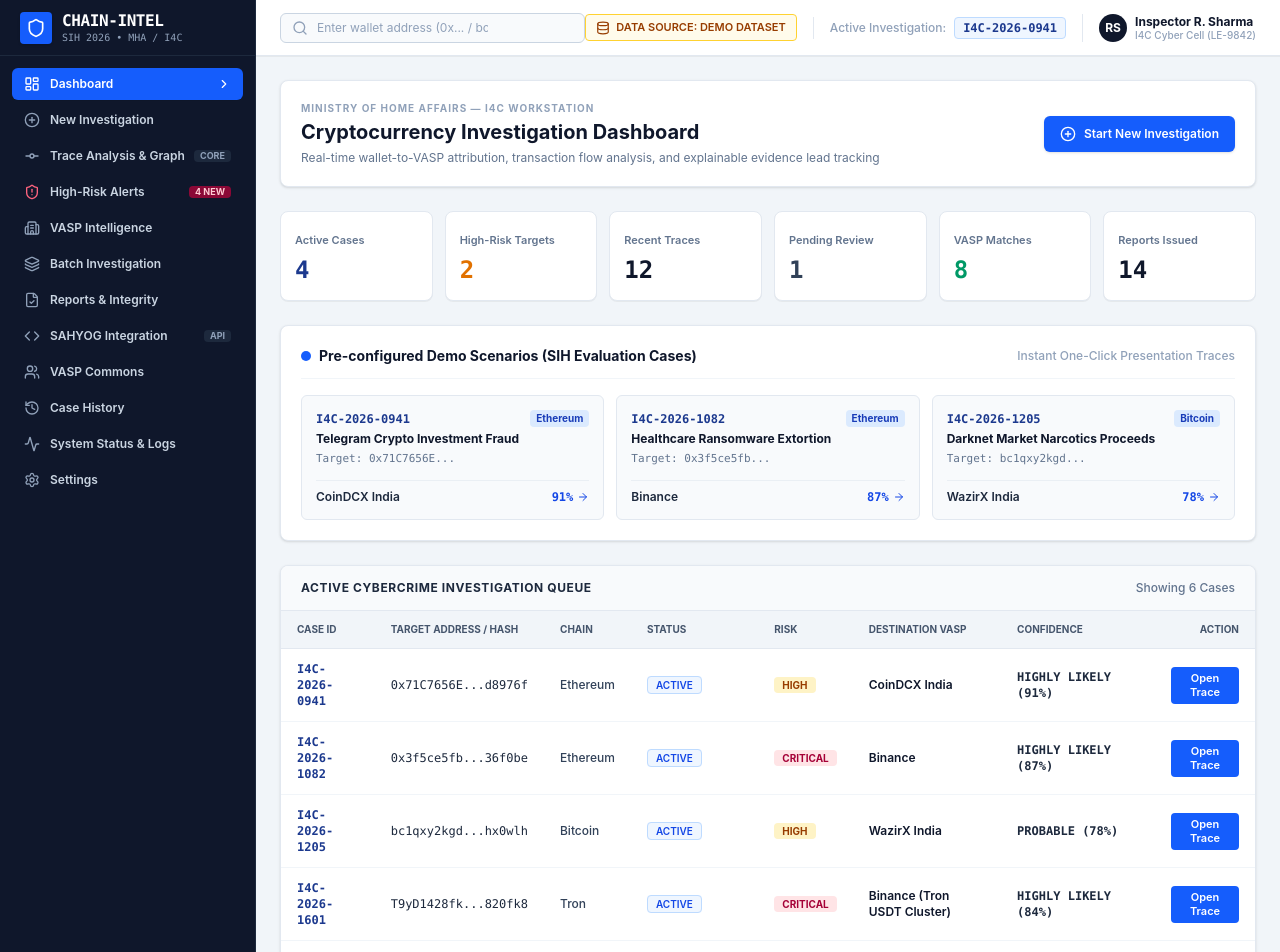
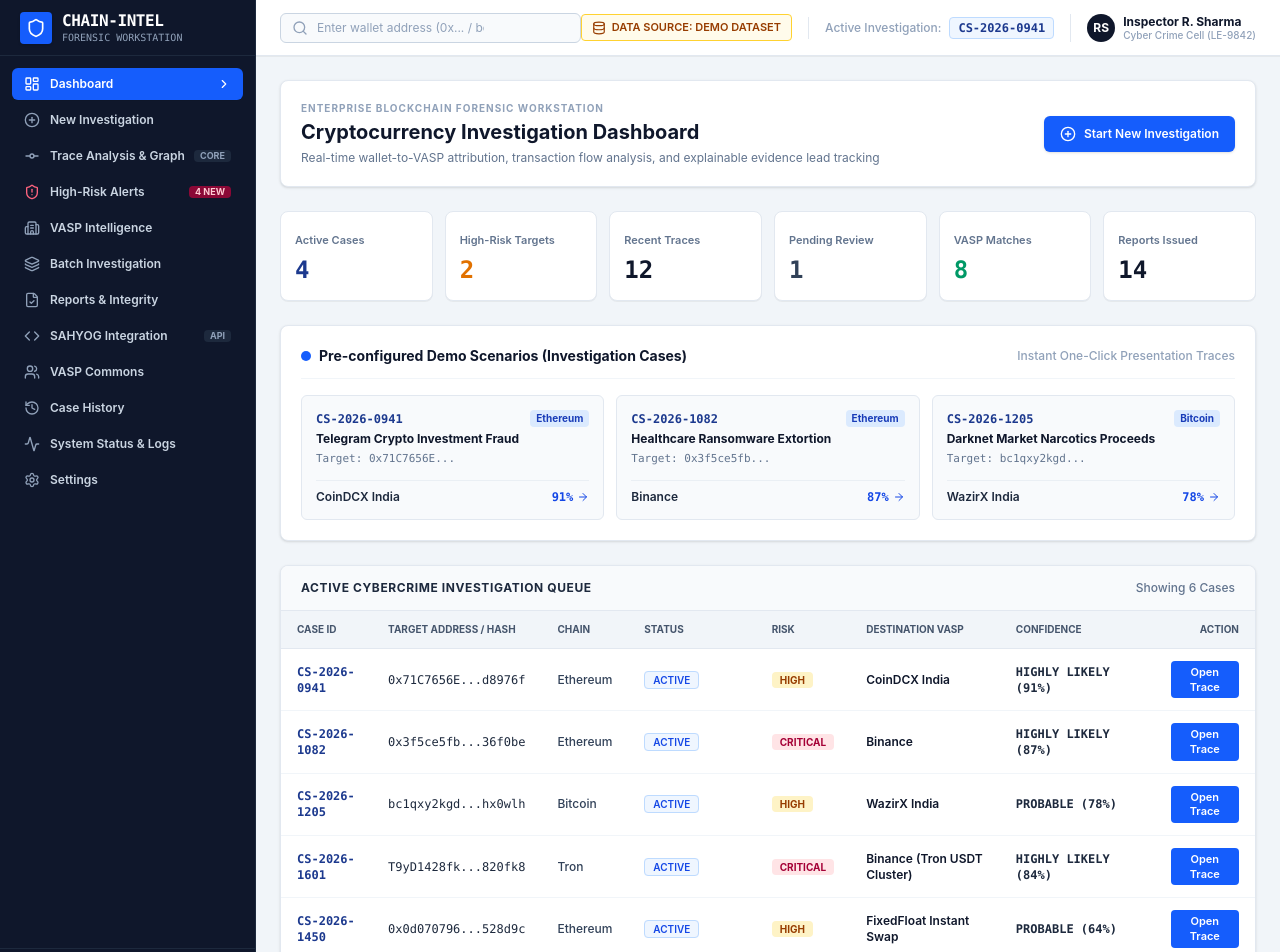
Before and after one commit to hrshjswniii/Chain-Intel, a React (Vite) app: page / in a window 1280 px wide. Shown: the top 952 px of the page. Built offline with nearby package versions, Linux system fonts and the light colour scheme; what cytoscape-dagre would draw is missing.

Commit message:
refactor: remove SIH, MHA, and problem statement branding from UI screens

```diff
--- a/index.html
+++ b/index.html
@@ -4,8 +4,8 @@
     <meta charset="UTF-8" />
     <link rel="icon" type="image/svg+xml" href="/favicon.svg" />
     <meta name="viewport" content="width=device-width, initial-scale=1.0" />
-    <title>CHAIN-INTEL — Blockchain Intelligence & Wallet-to-VASP Attribution Platform (SIH 2026)</title>
-    <meta name="description" content="CHAIN-INTEL: Investigator-facing blockchain intelligence & wallet-to-VASP attribution platform. Ministry of Home Affairs / I4C - SIH 2026 Problem Statement 26182." />
+    <title>CHAIN-INTEL — Blockchain Intelligence & Wallet-to-VASP Attribution Platform</title>
+    <meta name="description" content="CHAIN-INTEL: Investigator-facing blockchain intelligence & wallet-to-VASP attribution platform for cryptocurrency cybercrime tracing and VASP attribution." />
     <link rel="preconnect" href="https://fonts.googleapis.com">
     <link rel="preconnect" href="https://fonts.gstatic.com" crossorigin>
     <link href="https://fonts.googleapis.com/css2?family=Inter:wght@400;500;600;700;800;900&family=JetBrains+Mono:wght@400;500;600;700&display=swap" rel="stylesheet">
--- a/src/App.tsx
+++ b/src/App.tsx
@@ -89,7 +89,7 @@ export function App() {
 
     const newCaseData: InvestigationCase = {
       id: `TB-SEARCH-${Date.now().toString().slice(-4)}`,
-      caseReference: `I4C-2026-${Math.floor(1000 + Math.random() * 9000)}`,
+      caseReference: `CS-2026-${Math.floor(1000 + Math.random() * 9000)}`,
       investigator: 'Inspector R. Sharma (ID: LE-9842)',
       incidentType: 'Ad-hoc Wallet Trace Investigation',
       targetInput: targetAddr,
@@ -213,7 +213,7 @@ export function App() {
       ],
       timeline: [],
       narrative: generateInvestigatorNarrative({
-        caseReference: `I4C-2026-${Math.floor(1000 + Math.random() * 9000)}`,
+        caseReference: `CS-2026-${Math.floor(1000 + Math.random() * 9000)}`,
         targetInput: targetAddr,
         chain: detection.chain,
         vaspDestination: vaspName,
@@ -246,7 +246,7 @@ export function App() {
 
     const fullCase: InvestigationCase = {
       id: newCaseParams.id || `TB-${Date.now()}`,
-      caseReference: newCaseParams.caseReference || 'I4C-2026-9912',
+      caseReference: newCaseParams.caseReference || 'CS-2026-9912',
       investigator: newCaseParams.investigator || 'Inspector R. Sharma (ID: LE-9842)',
       incidentType: newCaseParams.incidentType || 'Cryptocurrency Fraud',
       targetInput: targetAddr,
--- a/src/components/dashboard/DashboardScreen.tsx
+++ b/src/components/dashboard/DashboardScreen.tsx
@@ -18,7 +18,7 @@ export const DashboardScreen: React.FC<DashboardScreenProps> = ({
       <div className="bg-white border border-slate-200 rounded-lg p-5 shadow-sm flex flex-col md:flex-row md:items-center justify-between gap-4">
         <div>
           <span className="text-[10px] font-bold text-slate-400 uppercase tracking-widest block mb-0.5">
-            Ministry of Home Affairs — I4C Workstation
+            Enterprise Blockchain Forensic Workstation
           </span>
           <h1 className="text-xl font-bold text-slate-900">Cryptocurrency Investigation Dashboard</h1>
           <p className="text-xs text-slate-500 mt-1">
@@ -68,12 +68,12 @@ export const DashboardScreen: React.FC<DashboardScreenProps> = ({
         </div>
       </div>
 
-      {/* SIH Presentation Prepared Demo Case Selectors */}
+      {/* Presentation Prepared Demo Case Selectors */}
       <div className="bg-white border border-slate-200 rounded-lg p-5 shadow-sm">
         <div className="flex items-center justify-between border-b border-slate-100 pb-3 mb-4">
           <div className="flex items-center space-x-2">
             <span className="w-2.5 h-2.5 rounded-full bg-blue-600"></span>
-            <h3 className="text-sm font-bold text-slate-900">Pre-configured Demo Scenarios (SIH Evaluation Cases)</h3>
+            <h3 className="text-sm font-bold text-slate-900">Pre-configured Demo Scenarios (Investigation Cases)</h3>
           </div>
           <span className="text-xs text-slate-400 font-medium">Instant One-Click Presentation Traces</span>
         </div>
--- a/src/components/investigation/NewInvestigationScreen.tsx
+++ b/src/components/investigation/NewInvestigationScreen.tsx
@@ -14,7 +14,7 @@ export const NewInvestigationScreen: React.FC<NewInvestigationScreenProps> = ({
   onStartTrace,
   onSelectPresetCase,
 }) => {
-  const [caseRef, setCaseRef] = useState(`I4C-2026-${Math.floor(1000 + Math.random() * 9000)}`);
+  const [caseRef, setCaseRef] = useState(`CS-2026-${Math.floor(1000 + Math.random() * 9000)}`);
   const [investigator, setInvestigator] = useState('Inspector R. Sharma (ID: LE-9842)');
   const [incidentType, setIncidentType] = useState('Investment Fraud / Phishing');
   const [targetInput, setTargetInput] = useState('0x71C7656EC7ab88b098defb751b7401b5f6d8976f');
@@ -103,7 +103,7 @@ export const NewInvestigationScreen: React.FC<NewInvestigationScreenProps> = ({
       {/* Quick Demo Preset Selector */}
       <div className="bg-blue-50/60 border border-blue-200 rounded-lg p-4 flex items-center justify-between">
         <div>
-          <span className="text-xs font-bold text-blue-950 block">Quick Launch SIH Demo Scenario</span>
+          <span className="text-xs font-bold text-blue-950 block">Quick Launch Demo Scenario</span>
           <span className="text-[11px] text-blue-700">Pre-loaded case parameters for instant live judge presentation</span>
         </div>
 
--- a/src/components/layout/Sidebar.tsx
+++ b/src/components/layout/Sidebar.tsx
@@ -64,7 +64,7 @@ export const Sidebar: React.FC<SidebarProps> = ({ activeTab, onSelectTab, alertC
             </span>
             <div>
               <span className="font-extrabold text-base text-white tracking-tight block leading-none font-mono">CHAIN-INTEL</span>
-              <span className="text-[10px] text-slate-400 font-mono block leading-none mt-1">SIH 2026 • MHA / I4C</span>
+              <span className="text-[10px] text-slate-400 font-mono block leading-none mt-1">FORENSIC WORKSTATION</span>
             </div>
           </div>
         </div>
--- a/src/components/layout/TopNav.tsx
+++ b/src/components/layout/TopNav.tsx
@@ -91,7 +91,7 @@ export const TopNav: React.FC<TopNavProps> = ({
           </div>
           <div className="hidden lg:block text-left">
             <span className="block font-bold text-slate-900 leading-none">Inspector R. Sharma</span>
-            <span className="text-[10px] text-slate-400 leading-none block mt-0.5">I4C Cyber Cell (LE-9842)</span>
+            <span className="text-[10px] text-slate-400 leading-none block mt-0.5">Cyber Crime Cell (LE-9842)</span>
           </div>
         </div>
       </div>
--- a/src/components/reports/ReportsScreen.tsx
+++ b/src/components/reports/ReportsScreen.tsx
@@ -120,7 +120,7 @@ export const ReportsScreen: React.FC<ReportsScreenProps> = ({ currentCase, onOpe
         <div className="border-b-2 border-slate-900 pb-4 mb-6 flex items-start justify-between">
           <div>
             <div className="text-[10px] font-extrabold text-blue-900 uppercase tracking-widest mb-1">
-              Ministry of Home Affairs — I4C / CIS Division
+              Cyber Crime Investigation & Forensic Division
             </div>
             <h2 className="text-2xl font-black text-slate-900 tracking-tight font-mono">CHAIN-INTEL Forensic Lead Report</h2>
             <p className="text-xs text-slate-600 font-medium mt-0.5">
--- a/src/components/sahyog/SahyogIntegrationScreen.tsx
+++ b/src/components/sahyog/SahyogIntegrationScreen.tsx
@@ -23,7 +23,7 @@ export const SahyogIntegrationScreen: React.FC<SahyogIntegrationScreenProps> = (
       setIsSimulating(false);
       setSimulationResponse(JSON.stringify({
         status: 'SUCCESS',
-        sahyogTraceId: `SAHYOG-I4C-${Math.floor(10000 + Math.random() * 90000)}`,
+        sahyogTraceId: `SAHYOG-LE-${Math.floor(10000 + Math.random() * 90000)}`,
         syncTimestamp: new Date().toISOString(),
         destinationVASP: sahyogPayload.nearestDirectDepositVASP,
         confidenceTier: sahyogPayload.confidenceTier,
--- a/src/demo/demoCases.ts
+++ b/src/demo/demoCases.ts
@@ -3,7 +3,7 @@ import { InvestigationCase } from '../types';
 export const DEMO_INVESTIGATION_CASES: InvestigationCase[] = [
   {
     id: 'TB-001',
-    caseReference: 'I4C-2026-0941',
+    caseReference: 'CS-2026-0941',
     investigator: 'Inspector R. Sharma (ID: LE-9842)',
     incidentType: 'Telegram Crypto Investment Fraud',
     targetInput: '0x71C7656EC7ab88b098defb751b7401b5f6d8976f',
@@ -281,17 +281,17 @@ export const DEMO_INVESTIGATION_CASES: InvestigationCase[] = [
         chain: 'Ethereum',
         alertType: 'FRAUD_SCAM',
         evidence: 'Telegram fake high-yield investment scam reported by victim.',
-        source: 'I4C Cyber Crime Cell Intelligence',
+        source: 'Cyber Crime Intelligence Division',
         timestamp: '2026-09-07 14:30 IST',
         confidenceScore: 92,
         recommendedReview: 'Issue Sec 91 Cr.P.C. Disclosure & Sec 102 Account Freeze Order.',
       },
     ],
-    narrative: `[KNOWN FACT] Case I4C-2026-0941 analyzed wallet 0x71C7656EC7ab88b098defb751b7401b5f6d8976f on Ethereum. Funds moved through 3 hops into nearest direct-deposit accepting exchange CoinDCX India. Attribution is classified as HIGHLY LIKELY (91%).`,
+    narrative: `[KNOWN FACT] Case CS-2026-0941 analyzed wallet 0x71C7656EC7ab88b098defb751b7401b5f6d8976f on Ethereum. Funds moved through 3 hops into nearest direct-deposit accepting exchange CoinDCX India. Attribution is classified as HIGHLY LIKELY (91%).`,
   },
   {
     id: 'TB-002',
-    caseReference: 'I4C-2026-1082',
+    caseReference: 'CS-2026-1082',
     investigator: 'Officer A. Verma (ID: LE-3310)',
     incidentType: 'Healthcare Ransomware Extortion',
     targetInput: '0x3f5ce5fbfe3e9af3971dd833d26ba9b5c936f0be',
@@ -558,11 +558,11 @@ export const DEMO_INVESTIGATION_CASES: InvestigationCase[] = [
         recommendedReview: 'Urgent Sec 102 Account Freeze Order to Binance Compliance.',
       },
     ],
-    narrative: `[KNOWN FACT] Case I4C-2026-1082 analyzed ransomware wallet 0x3f5ce5fbfe3e9af3971dd833d26ba9b5c936f0be. Funds moved in 2 hops into nearest direct-deposit accepting VASP Binance. Attribution is classified as HIGHLY LIKELY (87%).`,
+    narrative: `[KNOWN FACT] Case CS-2026-1082 analyzed ransomware wallet 0x3f5ce5fbfe3e9af3971dd833d26ba9b5c936f0be. Funds moved in 2 hops into nearest direct-deposit accepting VASP Binance. Attribution is classified as HIGHLY LIKELY (87%).`,
   },
   {
     id: 'TB-003',
-    caseReference: 'I4C-2026-1205',
+    caseReference: 'CS-2026-1205',
     investigator: 'Inspector S. Kulkarni (ID: LE-7712)',
     incidentType: 'Darknet Market Narcotics Proceeds',
     targetInput: 'bc1qxy2kgdygjrsqtzq2n0yrf2493p83kkfjhx0wlh',
@@ -840,11 +840,11 @@ export const DEMO_INVESTIGATION_CASES: InvestigationCase[] = [
         recommendedReview: 'Issue Sec 91 Cr.P.C. Disclosure Notice to WazirX India.',
       },
     ],
-    narrative: `[KNOWN FACT] Case I4C-2026-1205 analyzed Darknet proceeds wallet bc1qxy2kgdygjrsqtzq2n0yrf2493p83kkfjhx0wlh on Bitcoin network. Funds passed through Wasabi CoinJoin mixer into nearest direct-deposit accepting VASP WazirX India (78% confidence).`,
+    narrative: `[KNOWN FACT] Case CS-2026-1205 analyzed Darknet proceeds wallet bc1qxy2kgdygjrsqtzq2n0yrf2493p83kkfjhx0wlh on Bitcoin network. Funds passed through Wasabi CoinJoin mixer into nearest direct-deposit accepting VASP WazirX India (78% confidence).`,
   },
   {
     id: 'TB-004',
-    caseReference: 'I4C-2026-1601',
+    caseReference: 'CS-2026-1601',
     investigator: 'Officer R. Sharma (ID: LE-9842)',
     incidentType: 'Terrorism-Financing Risk Indicator',
     targetInput: 'T9yD1428fk820fk820fk820fk820fk820fk8',
@@ -1079,11 +1079,11 @@ export const DEMO_INVESTIGATION_CASES: InvestigationCase[] = [
         recommendedReview: 'Urgent Sec 102 Account Freeze Request & Financial Intelligence Report.',
       },
     ],
-    narrative: `[KNOWN FACT] Case I4C-2026-1601 tracked Tron TRC-20 USDT address T9yD1428fk820fk820fk820fk820fk820fk8. Funds moved in 2 hops into nearest direct-deposit accepting VASP Binance (84% confidence).`,
+    narrative: `[KNOWN FACT] Case CS-2026-1601 tracked Tron TRC-20 USDT address T9yD1428fk820fk820fk820fk820fk820fk8. Funds moved in 2 hops into nearest direct-deposit accepting VASP Binance (84% confidence).`,
   },
   {
     id: 'TB-005',
-    caseReference: 'I4C-2026-1450',
+    caseReference: 'CS-2026-1450',
     investigator: 'Inspector P. Nambiar (ID: LE-4109)',
     incidentType: 'Cross-Bridge Defi Exploit',
     targetInput: '0x0d0707963952f2a77298587ab17fa5b169528d9c',
@@ -1338,11 +1338,11 @@ export const DEMO_INVESTIGATION_CASES: InvestigationCase[] = [
         risk: 'HIGH',
       },
     ],
-    narrative: `[KNOWN FACT] Case I4C-2026-1450 analyzed wallet 0x0d0707963952f2a77298587ab17fa5b169528d9c across cross-chain bridge transitions. Funds were bridged across Synapse to Polygon and deposited into FixedFloat Instant Swap (64% confidence).`,
+    narrative: `[KNOWN FACT] Case CS-2026-1450 analyzed wallet 0x0d0707963952f2a77298587ab17fa5b169528d9c across cross-chain bridge transitions. Funds were bridged across Synapse to Polygon and deposited into FixedFloat Instant Swap (64% confidence).`,
   },
   {
     id: 'TB-006',
-    caseReference: 'I4C-2026-1890',
+    caseReference: 'CS-2026-1890',
     investigator: 'Officer M. Roy (ID: LE-6102)',
     incidentType: 'Sanctioned Privacy Mixer Wash',
     targetInput: '0x12d66f87a04a9e220743712ce6d9bb1b5616b8fc',
--- a/src/engine/sahyog/sahyogService.ts
+++ b/src/engine/sahyog/sahyogService.ts
@@ -3,7 +3,7 @@ import { InvestigationCase, SahyogPayload } from '../../types';
 export function createSahyogPayload(caseData: Partial<InvestigationCase>): SahyogPayload {
   return {
     caseReference: caseData.caseReference || 'TB-2026-0941',
-    agency: 'Indian Cyber Crime Coordination Centre (I4C)',
+    agency: 'Cyber Crime Investigation Centre',
     investigatorId: caseData.investigator || 'LE-9842',
     targetWallet: caseData.targetInput || '0x71C7656EC7ab88b098defb751b7401b5f6d8976f',
     blockchain: caseData.chain || 'Ethereum',
@@ -22,7 +22,7 @@ export const MOCK_SAHYOG_ENDPOINTS = [
     path: '/api/v1/sahyog/investigations',
     description: 'Submit a new cybercrime case for automated blockchain trace & attribution.',
     sampleRequest: `{
-  "caseReference": "I4C-2026-8891",
+  "caseReference": "CS-2026-8891",
   "agency": "Special Cyber Cell - MH",
   "targetWallet": "0x71C7656EC7ab88b098defb751b7401b5f6d8976f",
   "chain": "Ethereum",
@@ -32,7 +32,7 @@ export const MOCK_SAHYOG_ENDPOINTS = [
   "status": "SUCCESS",
   "traceId": "TRC-9921",
   "estimatedTimeMs": 1200,
-  "sahyogSyncToken": "SYNC-I4C-99120"
+  "sahyogSyncToken": "SYNC-CS-99120"
 }`
   },
   {
@@ -55,7 +55,7 @@ export const MOCK_SAHYOG_ENDPOINTS = [
     path: '/api/v1/sahyog/disclosure-notice',
     description: 'Auto-generate and push Section 91 Cr.P.C. disclosure notice payload directly to law enforcement portal.',
     sampleRequest: `{
-  "caseReference": "I4C-2026-8891",
+  "caseReference": "CS-2026-8891",
   "vaspName": "CoinDCX India",
   "reportHash": "7f8a9b2c3d4e5f6a7b8c9d0e1f2a3b4c5d6e7f8a9b2c3d4e5f6a7b8c9d0e1f2a"
 }`,
```
Also changed, not shown: src/components/settings/SettingsScreen.tsx (+9 -9 lines), src/engine/legal/legalNoticeEngine.ts (+4 -4 lines).
